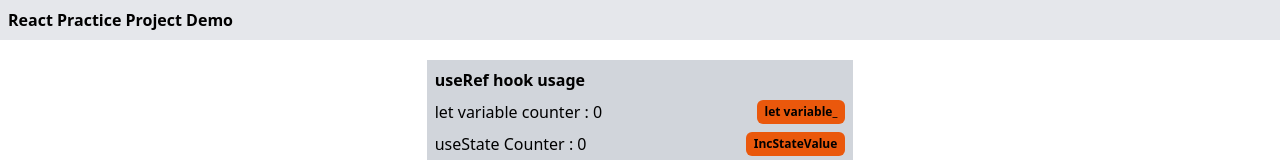
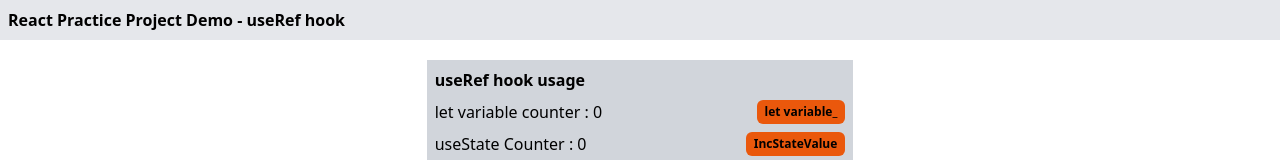
Before and after one commit to Adarsha-React/ReactPracticeProject, a React (Vite) app: page / in a window 1280 px wide. Shown: the top 160 px of the page. Built offline with nearby package versions, Linux system fonts and the light colour scheme.

Commit message:
Header update

```diff
--- a/src/components/Header.js
+++ b/src/components/Header.js
@@ -1,7 +1,7 @@
 const Header = () => {
   return (
     <div className="bg-gray-200 mb-5 p-2 font-bold">
-      <h1>React Practice Project Demo</h1>
+      <h1>React Practice Project Demo - useRef hook</h1>
     </div>
   );
 };
```
